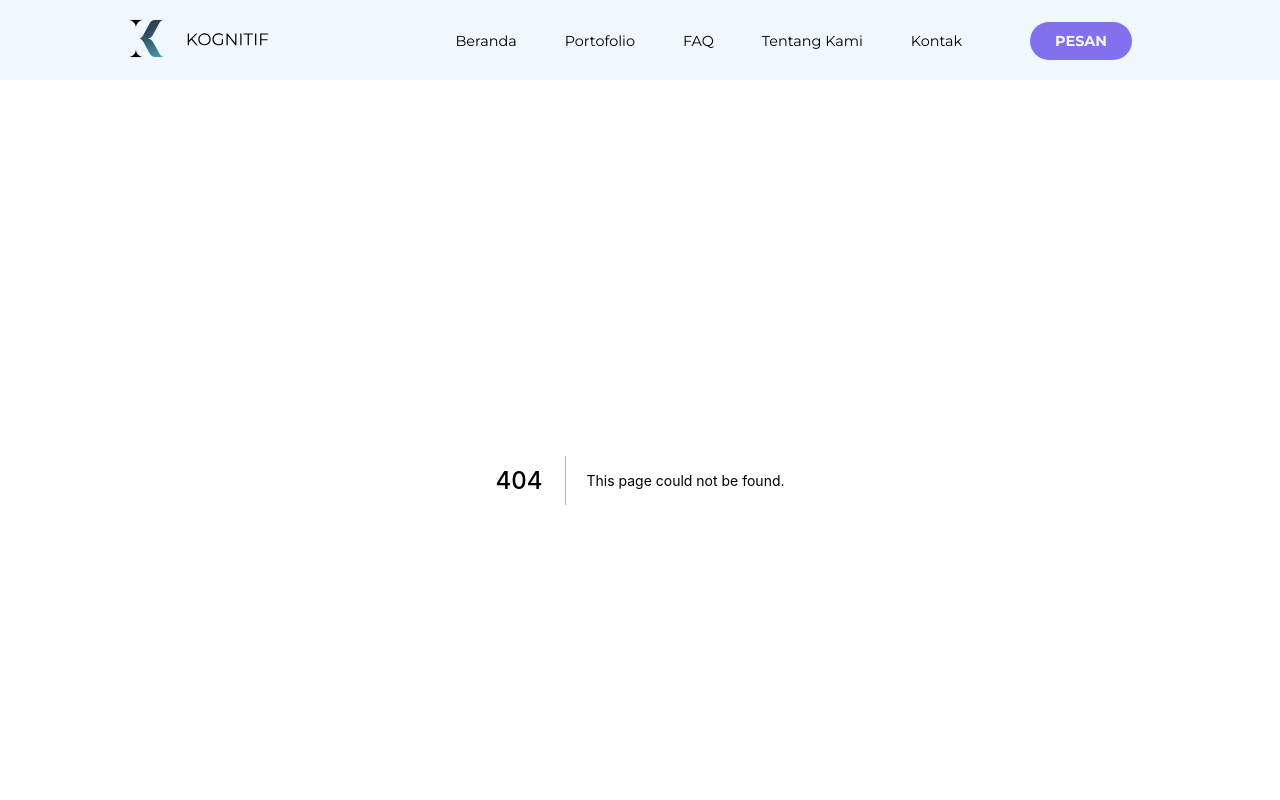
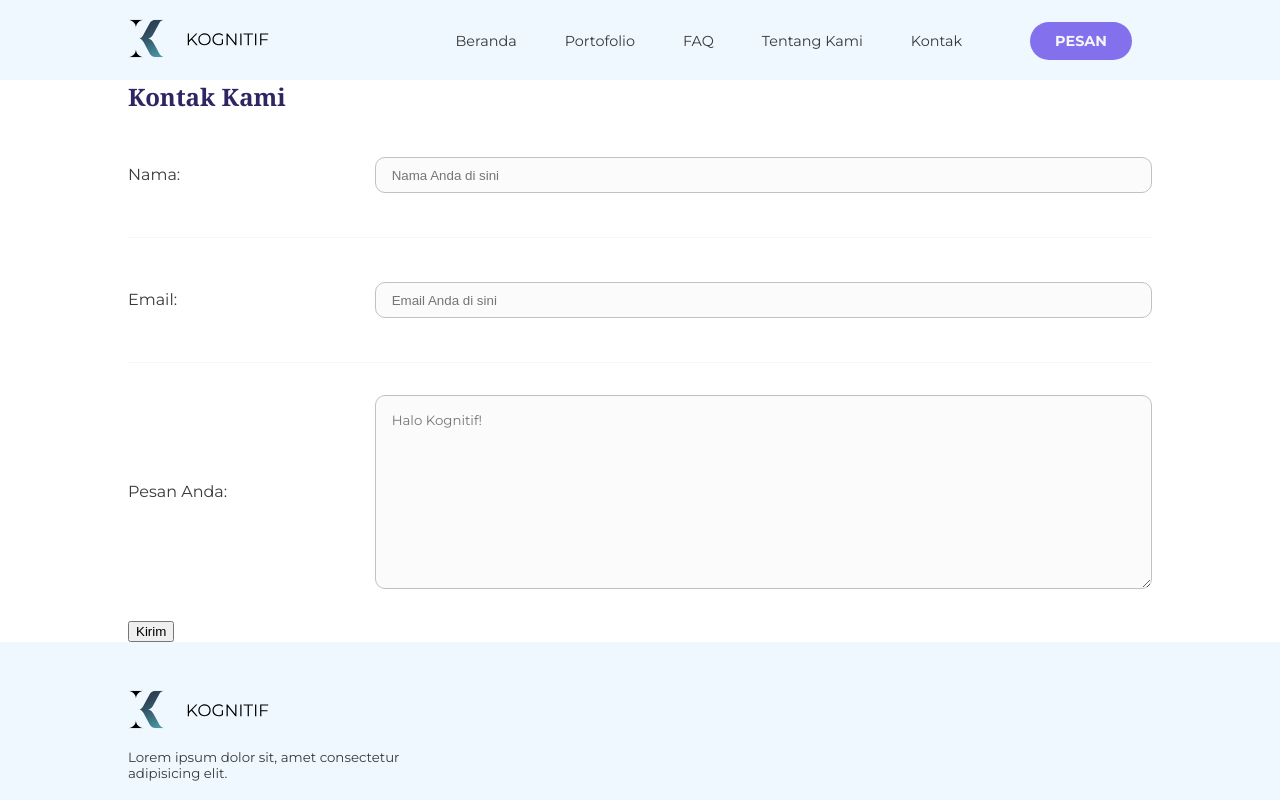
Before and after one commit to raharditya/kognitif.id, a Next.js app: page /kontak-kami in a window 1280 px wide. Before the commit this address had no page. Shown: the top 800 px of the page. Built offline with nearby package versions, Linux system fonts and the light colour scheme.

Commit message:
Contact us page and styling updates

```diff
--- /dev/null
+++ b/pages/kontak-kami.jsx
@@ -0,0 +1,62 @@
+import React, { useState } from "react";
+import FormRow from "../components/FormRow";
+
+function contactUs(props) {
+  const [contactForm, setContactForm] = useState({});
+
+  function handleFormChange(form, field, content) {
+    switch (form) {
+      case "contact":
+        const currForm = contactForm;
+        currForm[field] = content;
+        setContactForm(currForm);
+
+        return;
+
+      default:
+        return;
+    }
+  }
+
+  function handleSubmit(e) {
+    e.preventDefault();
+    console.log(contactForm);
+  }
+
+  return (
+    <main className="contact-us-page container">
+      <div className="image-placeholder"></div>
+      <form>
+        <h2 className="heading-serif">Kontak Kami</h2>
+        <div className="">
+          <FormRow
+            label="Nama"
+            placeholder="Nama Anda di sini"
+            handleFormChange={handleFormChange}
+            form="contact"
+            field="name"
+          />
+          <FormRow
+            label="Email"
+            placeholder="Email Anda di sini"
+            handleFormChange={handleFormChange}
+            form="contact"
+            field="email"
+          />
+          <FormRow
+            label="Pesan Anda"
+            placeholder="Halo Kognitif!"
+            isTextArea
+            handleFormChange={handleFormChange}
+            form="contact"
+            field="msg"
+          />
+        </div>
+
+        <button onClick={handleSubmit}>Kirim</button>
+      </form>
+    </main>
+  );
+}
+
+export default contactUs;
--- /dev/null
+++ b/styles/contactUs.scss
@@ -0,0 +1,38 @@
+$BLUE: #8370ed;
+
+.contact-us-page {
+  display: flex;
+  gap: 4rem;
+  padding: 4rem 0;
+
+  .image-placeholder {
+    flex: 1;
+    background-color: lightgray;
+    border-radius: 15px;
+  }
+
+  form {
+    flex: 1.3;
+
+    h2 {
+      text-align: center;
+    }
+
+    button {
+      display: block;
+      padding: 10px 25px;
+      margin: auto;
+      background-color: $BLUE;
+      border-radius: 10px;
+      color: white;
+      font-weight: bold;
+      border: none;
+      cursor: pointer;
+
+      &:hover {
+        background-color: #6c5cc7;
+      }
+      //   font-size: 1rem;
+    }
+  }
+}
--- a/styles/globals.scss
+++ b/styles/globals.scss
@@ -128,6 +128,49 @@ a {
   }
 }
 
+.input-row {
+  display: flex;
+  align-items: center;
+  justify-content: space-around;
+  gap: 1rem;
+  padding: 2rem 0;
+  border-bottom: 1px solid #eff8ff;
+
+  &:last-child {
+    border-bottom: none;
+  }
+
+  p {
+    width: 30%;
+    text-align: start;
+  }
+
+  input,
+  textarea {
+    display: block;
+    width: 100%;
+    height: 2.2rem;
+    border: 1px solid #c1c1c1;
+    border-radius: 10px;
+    background-color: #fbfbfb;
+    transition: background-color 150ms ease-in-out;
+    padding: 0 1rem;
+
+    &:focus {
+      background-color: white;
+      border: 2px solid #cf8a8a;
+      outline: none;
+    }
+  }
+
+  textarea {
+    resize: vertical;
+    height: auto;
+    padding: 1rem;
+    font-family: "Montserrat", sans-serif;
+  }
+}
+
 @media only screen and (max-width: 768px) {
   // .page-container {
   //   max-width: 90%;
--- a/styles/pesan.scss
+++ b/styles/pesan.scss
@@ -267,10 +267,6 @@ $BLUE: #8370ed;
       width: 0.8em;
     }
 
-    &::-webkit-scrollbar-track {
-      // box-shadow: inset 0 0 6px rgba(0, 0, 0, 0.3);
-    }
-
     &::-webkit-scrollbar-thumb {
       background-color: lightgrey;
       border-radius: 15px;
@@ -306,48 +302,6 @@ $BLUE: #8370ed;
     font-size: 2rem;
     margin-top: 3rem;
     margin-bottom: 1rem;
-  }
-
-  .modal-input-row {
-    display: flex;
-    align-items: center;
-    justify-content: space-around;
-    gap: 1rem;
-    padding: 2rem 0;
-    border-bottom: 1px solid #eff8ff;
-
-    &:last-child {
-      border-bottom: none;
-    }
-
-    p {
-      width: 30%;
-      text-align: start;
-    }
-
-    input,
-    textarea {
-      display: block;
-      width: 100%;
-      height: 2.2rem;
-      border: 1px solid #c1c1c1;
-      border-radius: 10px;
-      background-color: #fbfbfb;
-      transition: background-color 150ms ease-in-out;
-      padding: 0 1rem;
-
-      &:focus {
-        background-color: white;
-        border: 2px solid #cf8a8a;
-        outline: none;
-      }
-    }
-
-    textarea {
-      resize: vertical;
-      height: auto;
-      padding: 1rem;
-    }
   }
 
   .modal-nav {
```
